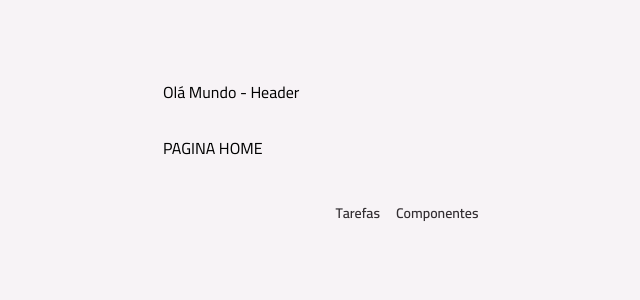
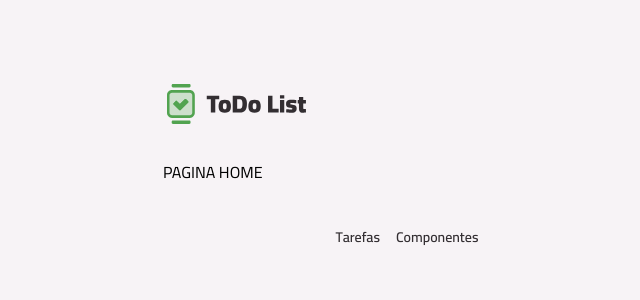
Before and after one commit to jeadamek/todo-list, a React (Vite) app: page / in a window 1280 px wide. Shown: the top 300 px of the page, without its empty margins (233-873 px from the left). Built offline with nearby package versions, Linux system fonts and the light colour scheme.

Commit message:
core components

```diff
--- /dev/null
+++ b/src/core-components/footer.tsx
@@ -0,0 +1,21 @@
+import { NavLink } from "react-router";
+import Text from "../components/text";
+
+export default function Footer() {
+  return (
+    <footer className="my-5 md:my-10">
+      <nav className="flex items-center justify-center gap-4">
+        <NavLink to="/">
+          <Text variant="body-sm-bold" className="text-gray-300">
+            Tarefas
+          </Text>
+        </NavLink>
+        <NavLink to="/components">
+          <Text variant="body-sm-bold" className="text-gray-300">
+            Componentes
+          </Text>
+        </NavLink>
+      </nav>
+    </footer>
+  );
+}
--- /dev/null
+++ b/src/core-components/header.tsx
@@ -0,0 +1,11 @@
+import Container from "../components/container";
+
+import Logo from "../assets/images/logo.svg?react";
+
+export default function Header() {
+  return (
+    <Container as="header" className="mt-3 md:mt-20">
+      <Logo className="h-9 md:h-12" />
+    </Container>
+  );
+}
--- /dev/null
+++ b/src/core-components/main.tsx
@@ -0,0 +1,16 @@
+import { cx } from "class-variance-authority";
+import React from "react";
+
+interface MainContentProps extends React.ComponentProps<"main"> {}
+
+export default function MainContent({
+  children,
+  className,
+  ...props
+}: MainContentProps) {
+  return (
+    <main className={cx("mt-4 md:mt-8", className)} {...props}>
+      {children}
+    </main>
+  );
+}
--- a/src/pages/layout-main.tsx
+++ b/src/pages/layout-main.tsx
@@ -1,28 +1,14 @@
-import { NavLink, Outlet } from "react-router";
-import Container from "../components/container";
-import Text from "../components/text";
+import { Outlet } from "react-router";
+import Header from "../core-components/header";
+import MainContent from "../core-components/main";
+import Footer from "../core-components/footer";
 
 export default function LayoutMain() {
   return <>
-    <Container as="header" className="mt-3 md:mt-20">
-      Olá Mundo - Header
-    </Container>
-    <main className="mt-4 md:mt-8">
+    <Header />
+    <MainContent>
       <Outlet />
-    </main>
-    <footer className="my-5 md:my-10">
-      <nav className="flex items-center justify-center gap-4">
-        <NavLink to="/">
-          <Text variant="body-sm-bold" className="text-gray-300">
-            Tarefas
-          </Text>
-        </NavLink>
-        <NavLink to="/components">
-          <Text variant="body-sm-bold" className="text-gray-300">
-            Componentes
-          </Text>
-        </NavLink>
-      </nav>
-    </footer>
+    </MainContent>
+    <Footer />
   </>;
 }
```
